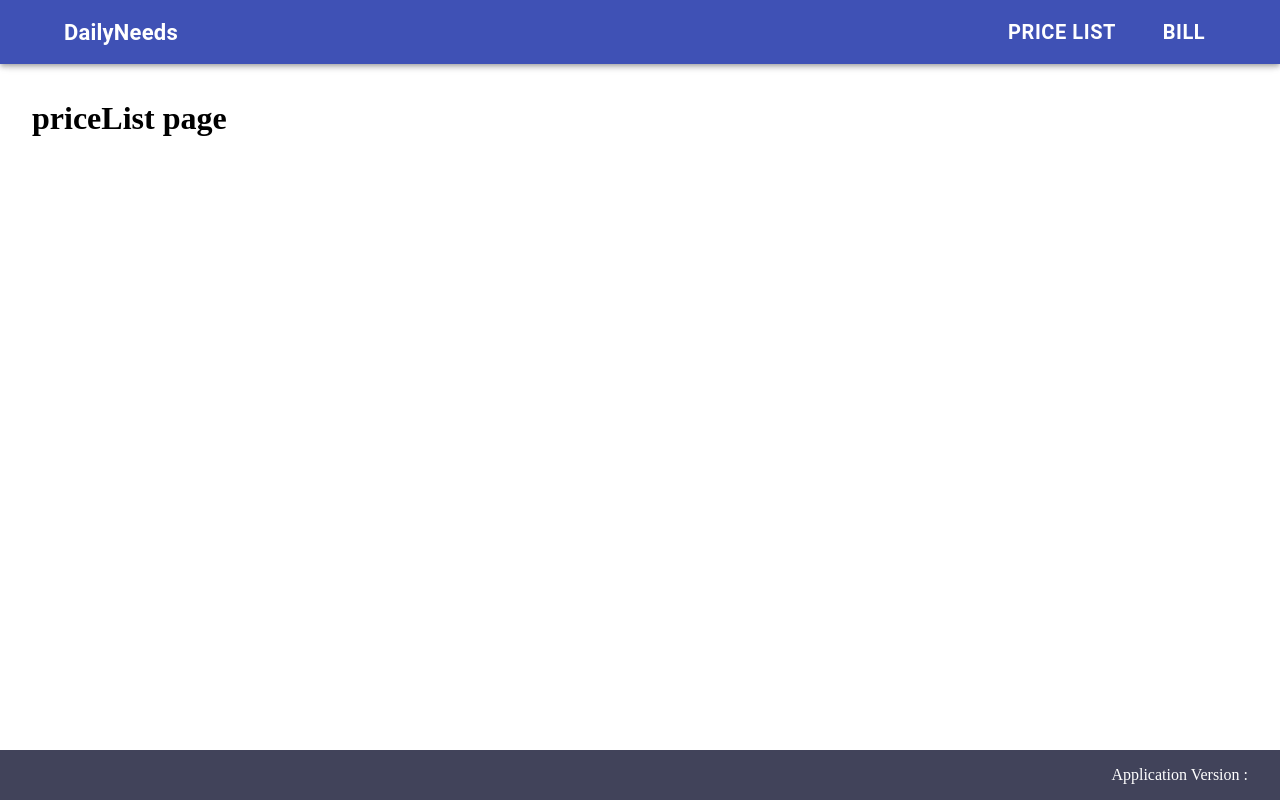
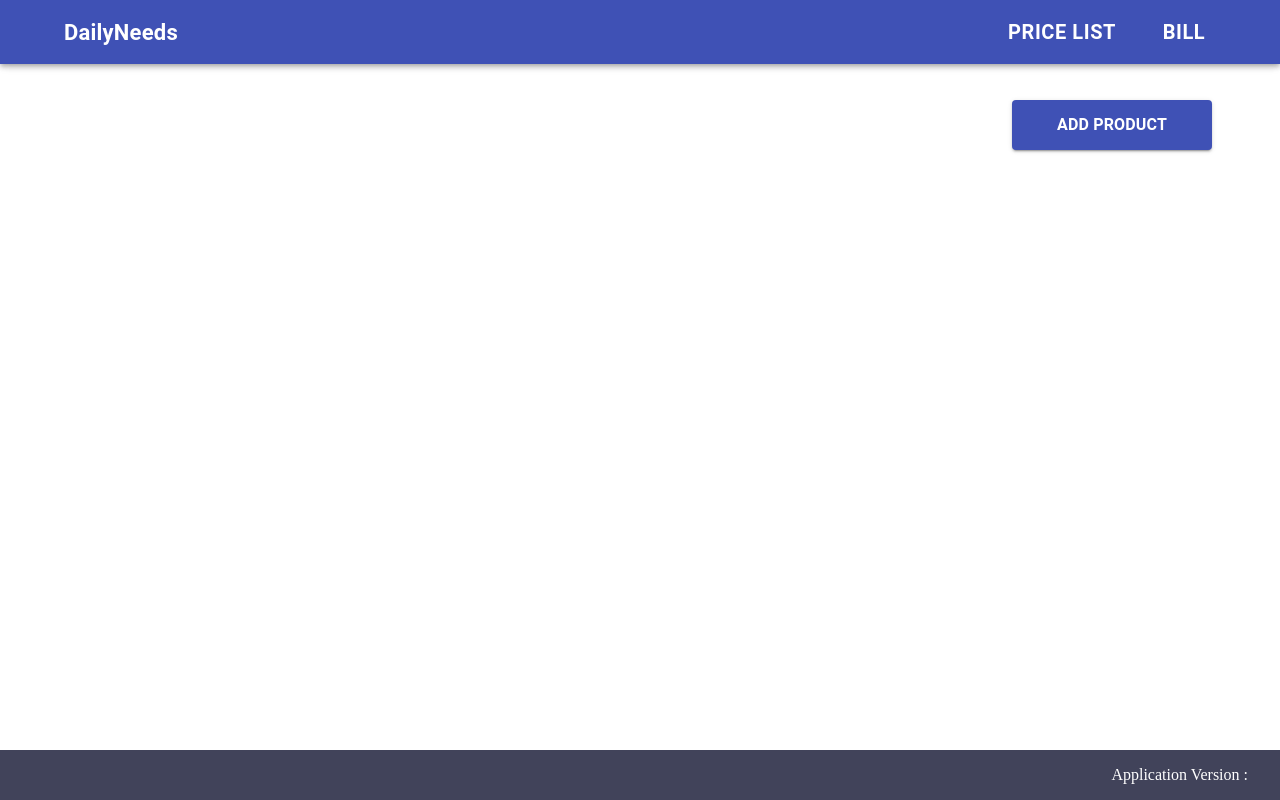
Before and after one commit to sonali-8987/groceryWeb_frontend_repo, a React (Create React App) app: page /priceList in a window 1280 px wide. Shown: the top 800 px of the page. Built offline with nearby package versions, Linux system fonts and the light colour scheme; no server answers.

Commit message:
[Sonali] Add. Add_Product Button in priceList page

```diff
--- a/package.json
+++ b/package.json
@@ -3,11 +3,13 @@
   "version": "0.1.0",
   "private": true,
   "dependencies": {
-    "@material-ui/core": "^4.8.0",
+    "@material-ui/core": "^4.12.4",
+    "@material-ui/lab": "^4.0.0-alpha.61",
     "@testing-library/jest-dom": "^5.16.5",
     "@testing-library/react": "^13.3.0",
     "@testing-library/user-event": "^13.5.0",
     "axios": "^0.27.2",
+    "prop-type": "^0.0.1",
     "react": "^18.2.0",
     "react-dom": "^18.2.0",
     "react-router-dom": "^6.3.0",
--- a/src/components/priceList/PriceList.js
+++ b/src/components/priceList/PriceList.js
@@ -1,15 +1,27 @@
-import { Container } from "@material-ui/core";
-import React from "react";
+import { Typography, Button } from "@material-ui/core";
 import styles from "./styles/priceListStyles";
+import { React, useState } from "react";
+
 
 const PriceList = () => {
     const classes = styles();
 
+
     return (
 
-        <Container className={classes.priceListContainer}>
-            <h1>priceList page</h1>
-        </Container>
+        <div className={classes.priceListContainer}>
+
+            <Button
+                id="addProductButton"
+                variant="contained"
+                color="primary"
+                className={classes.addProductButton}
+            >
+                <Typography className={classes.addProductText}>
+                    ADD PRODUCT
+                </Typography>
+            </Button>
+        </div>
 
     )
 
--- a/src/components/priceList/styles/priceListStyles.js
+++ b/src/components/priceList/styles/priceListStyles.js
@@ -2,8 +2,20 @@ import { makeStyles } from "@material-ui/core";
 
 export default makeStyles(() => ({
 
-    priceListContainer:{
-        marginTop:"100px",
-        marginLeft:"0"
+    priceListContainer: {
+        marginTop: "100px",
+        display: "flex",
+        justifyContent: "flex-end",
+        marginRight: "60px",
+
+    },
+
+    addProductButton: {
+        height: "50px",
+        width: "200px",
+    },
+
+    addProductText: {
+        fontWeight: "bold",
     }
 }))
```
